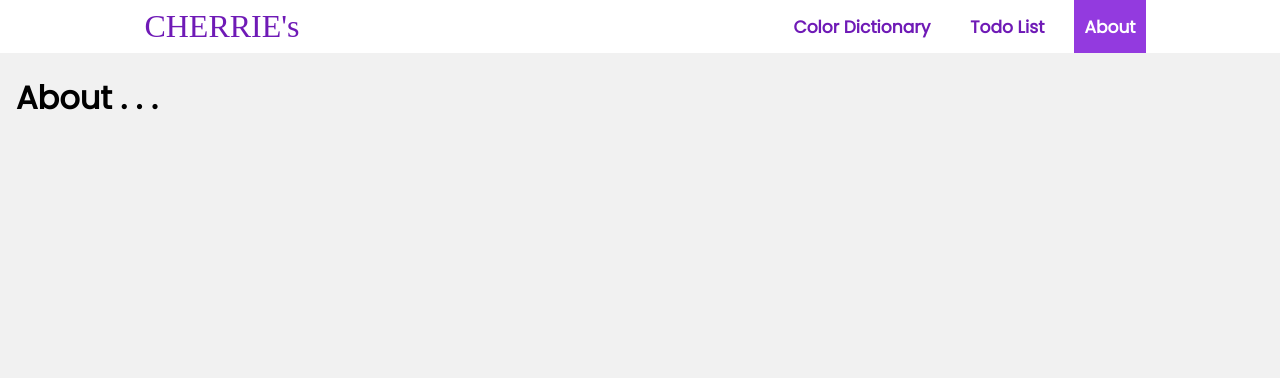
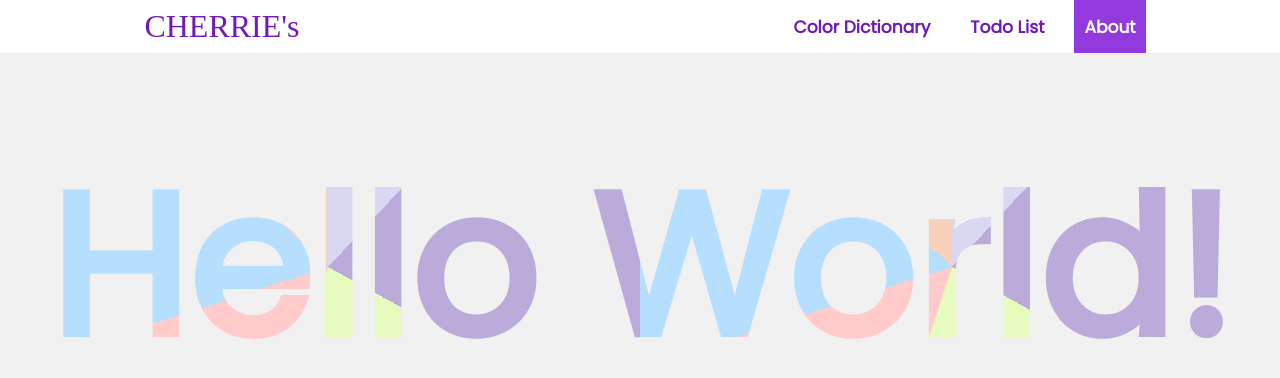
Before and after one commit to cherrie-k/React-Mini-Project, a React (Create React App) app: page /about in a window 1280 px wide. Shown: the top 378 px of the page. Built offline with nearby package versions, Linux system fonts and the light colour scheme; a web font is replaced by a local one.

Commit message:
Feat: start building '/about' page

```diff
--- a/src/components/About.js
+++ b/src/components/About.js
@@ -1,3 +1,78 @@
+import styled from "styled-components";
+
+const TextAnimationBlock = styled.div`
+  text-align: center;
+
+  h1 {
+    font-family: "Poppins", sans-serif;
+    font-size: 25vmin;
+    line-height: 20vmin;
+  }
+
+  .animated-text {
+    color: transparent;
+    background: conic-gradient(
+      #d9d7f1 12%,
+      #baabda 12%,
+      #baabda 33%,
+      #e7fbbe 33%,
+      #e7fbbe 55%,
+      #ffcbcb 55%,
+      #ffcbcb 70%,
+      #b5deff 70%,
+      #b5deff 87%,
+      #f7d1ba 87%
+    );
+    background-size: 50%;
+    background-clip: text;
+    -webkit-background-clip: text;
+
+    animation: expand-rev 0.5s ease forwards;
+
+    cursor: pointer;
+
+    &:hover {
+      animation: expand 0.5s ease forwards;
+    }
+  }
+
+  @keyframes expand {
+    0% {
+      background-size: 50%;
+      background-position: 0 0;
+    }
+    20% {
+      background-size: 55%;
+      background-position: 0 1em;
+    }
+    100% {
+      background-size: 300%;
+      background-position: -15em -4em;
+    }
+  }
+
+  @keyframes expand-rev {
+    0% {
+      background-size: 100%;
+      background-position: -10em -4em;
+    }
+    20% {
+      background-size: 55%;
+      background-position: 0 1em;
+    }
+    100% {
+      background-size: 50%;
+      background-position: 0 0;
+    }
+  }
+`;
+
 export default function About() {
-  return <h1>About . . .</h1>;
+  return (
+    <>
+      <TextAnimationBlock>
+        <h1 class="animated-text">Hello World!</h1>
+      </TextAnimationBlock>
+    </>
+  );
 }
```
